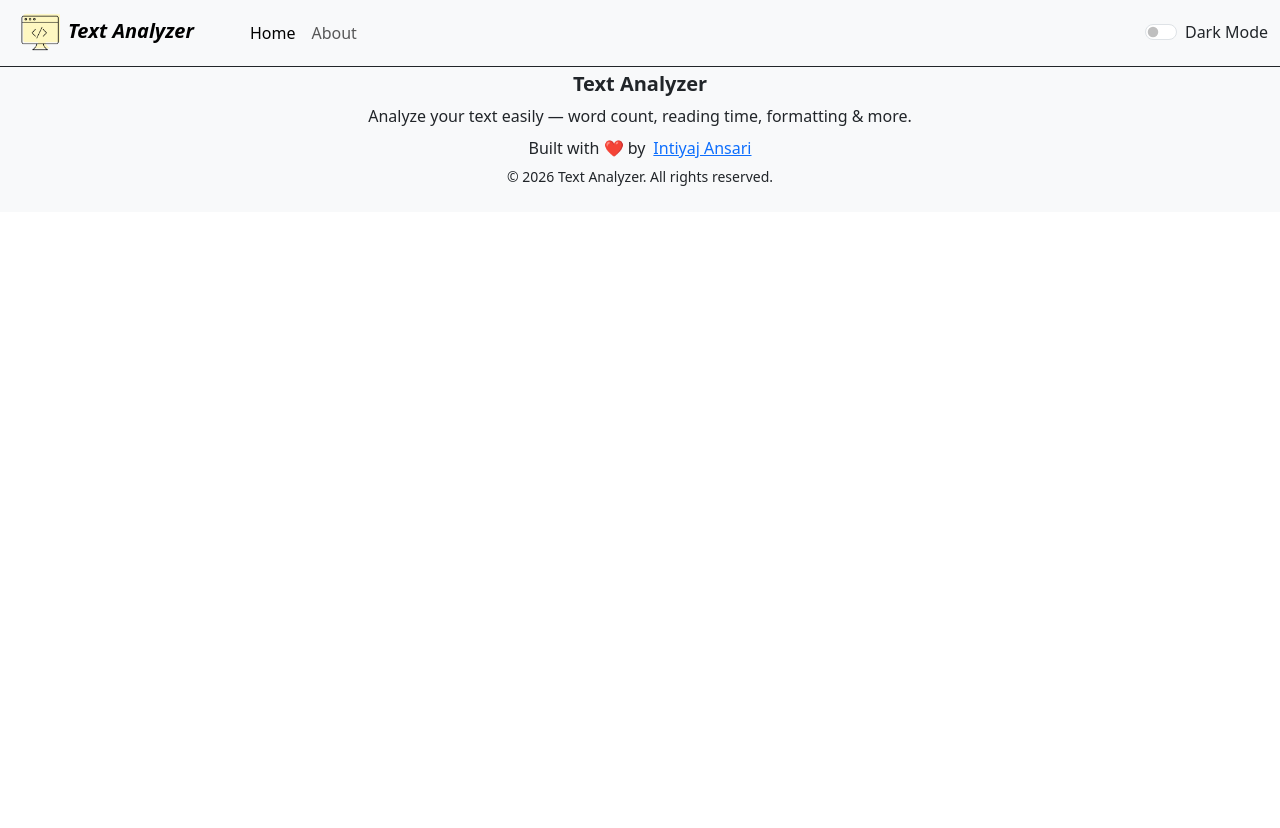
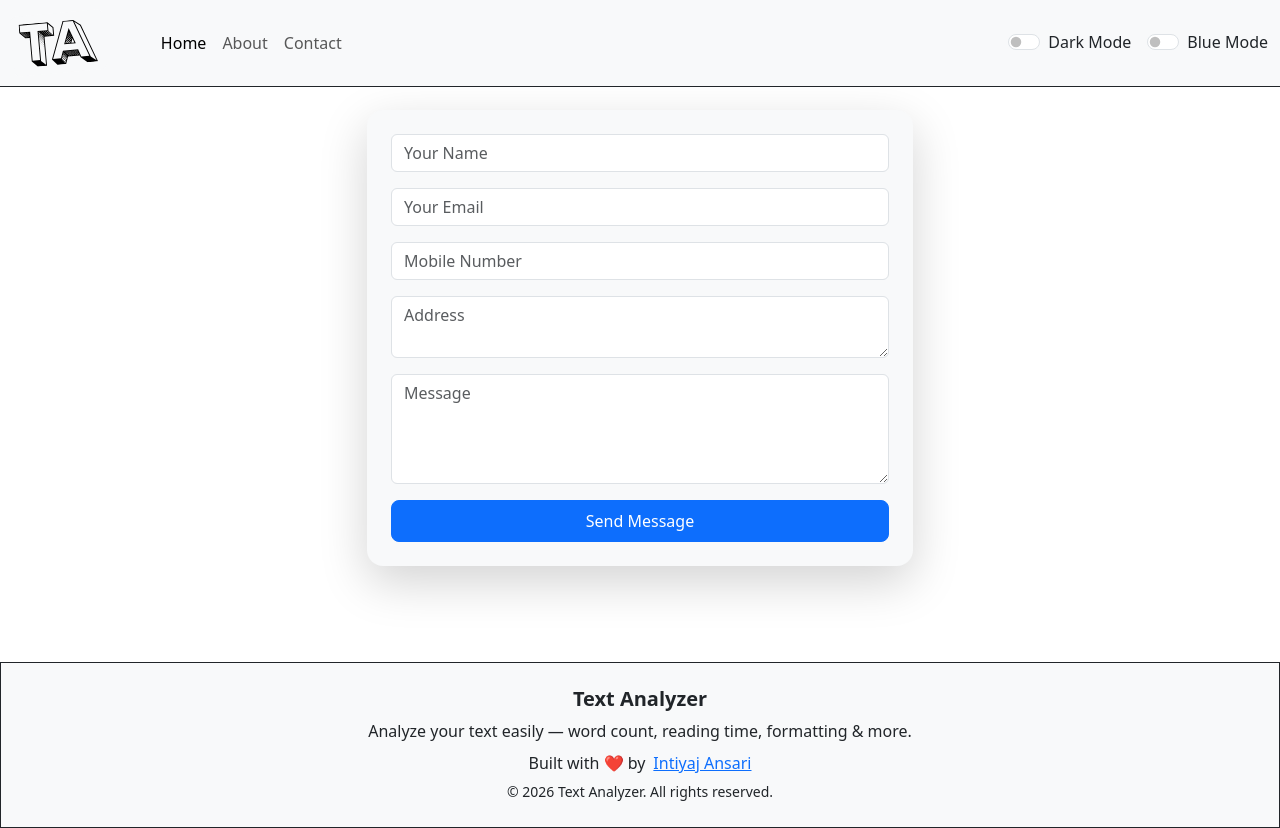
Before and after one commit to Intiyaj-Raj/text-analyzer-web-app, a React (Vite) app: page /contact in a window 1280 px wide. Before the commit the page ends 800 px from the top, so only its background shows below. Built offline with nearby package versions, Linux system fonts and the light colour scheme.

Commit message:
add contact page or change style

```diff
--- a/src/App.jsx
+++ b/src/App.jsx
@@ -5,11 +5,12 @@ import { BrowserRouter, Route, Routes } from 'react-router-dom';
 import Navbar from './components/Navbar';
 import Footer from './components/Footer';
 import About from './components/About'
+import Contact from './components/Contact';
 const App = () => {
 
   const [mode, setMode] = useState("light")
 
-  const toggleMode = () => {
+  const setDarkMode = () => {
     if (mode === "light") {
       setMode("dark")
       document.body.style.backgroundColor = "black"
@@ -20,12 +21,20 @@ const App = () => {
     }
   }
 
+  const setBlueMode = () => {
+    const newMode = mode === 'light' ? 'dark' : 'light';
+    setMode(newMode);
+
+    document.body.style.backgroundColor =
+      newMode === 'dark' ? "#01011c" : "white";
+  };
   return (
     <BrowserRouter>
-      <Navbar mode={mode} toggleMode={toggleMode} />
+      <Navbar mode={mode} setDarkMode={setDarkMode} setBlueMode={setBlueMode} />
       <Routes>
-        <Route path='/' element={<Textforms mode={mode} toggleMode={toggleMode} />} />
+        <Route path='/' element={<Textforms mode={mode} setDarkMode={setDarkMode} />} />
         <Route path='/about' element={<About mode={mode} />} />
+        <Route path='/contact' element={<Contact mode={mode} />} />
       </Routes>
       <Footer mode={mode} />
     </BrowserRouter>
--- /dev/null
+++ b/src/components/Contact.jsx
@@ -0,0 +1,79 @@
+import React from "react";
+
+const Contact = () => {
+
+    const handleSubmit = (e) => {
+        e.preventDefault();
+        alert("Form submitted 👍");
+        e.target.reset();
+    };
+
+    return (
+        <div className="container py-5">
+
+            <h2 className="text-center fw-bold mb-4">
+                Contact Us
+            </h2>
+
+            <div className="row justify-content-center">
+                <div className="col-md-6">
+
+                    {/* Card */}
+                    <div className="card shadow-lg border-0 rounded-4 p-4 bg-light">
+
+                        <form onSubmit={handleSubmit}>
+
+                            <input
+                                type="text"
+                                className="form-control mb-3"
+                                placeholder="Your Name"
+                                required
+                            />
+
+                            <input
+                                type="email"
+                                className="form-control mb-3"
+                                placeholder="Your Email"
+                                required
+                            />
+
+                            <input
+                                type="tel"
+                                className="form-control mb-3"
+                                placeholder="Mobile Number"
+                                required
+                            />
+
+                            <textarea
+                                className="form-control mb-3"
+                                rows="2"
+                                placeholder="Address"
+                                required
+                            ></textarea>
+
+                            <textarea
+                                className="form-control mb-3"
+                                rows="4"
+                                placeholder="Message"
+                                required
+                            ></textarea>
+
+                            <button
+                                type="submit"
+                                className="btn btn-primary w-100 rounded-3 py-2"
+                            >
+                                Send Message
+                            </button>
+
+                        </form>
+
+                    </div>
+
+                </div>
+            </div>
+
+        </div>
+    );
+};
+
+export default Contact;
--- a/src/components/Footer.jsx
+++ b/src/components/Footer.jsx
@@ -5,7 +5,7 @@ const Footer = (props) => {
     return (
         <footer
             className={`py-4 mt-5 text-center bg-${props.mode === "light" ? "light" : "dark"
-                } text-${props.mode === "light" ? "dark" : "light"}`}
+                } text-${props.mode === "light" ? "dark" : "light"}  border border-top border-dark`}
         >
             <div className="container">
 
--- a/src/components/Navbar.jsx
+++ b/src/components/Navbar.jsx
@@ -1,11 +1,11 @@
 import React from 'react';
 import { Link } from 'react-router-dom';
-import logo from '../assets/text-analyze.png';
+import logo from '../assets/text-analyze.svg';
 
 const Navbar = (props) => {
     return (
         <header>
-            <nav className={`navbar navbar-expand-md navbar-${props.mode} bg-${props.mode} fixed-top border-bottom border-${props.mode === 'light' ? 'dark' : 'light'}`}>
+            <nav className={`navbar navbar-expand-md navbar-${props.mode === 'light' ? 'light' : 'dark'} bg-${props.mode === 'light' ? 'light' : 'dark'} fixed-top border-bottom border-${props.mode === 'light' ? 'dark' : 'light'}`}>
                 <div className="container-fluid">
 
                     {/* Logo */}
@@ -13,10 +13,10 @@ const Navbar = (props) => {
                         <img
                             src={logo}
                             alt="logo"
-                            className="px-2"
-                            style={{ height: "40px" }}
+                            className="px-2 rounded bg-light p-1 py-2"
+                            style={{ height: "60px", transform: "rotate(-5deg)" }}
                         />
-                        Text Analyzer
+
                     </Link>
 
                     {/* Menu Toggle Button */}
@@ -41,19 +41,34 @@ const Navbar = (props) => {
                             <li className="nav-item">
                                 <Link className="nav-link" to="/about">About</Link>
                             </li>
+                            <li className="nav-item">
+                                <Link className="nav-link" to="/contact">Contact</Link>
+                            </li>
                         </ul>
 
                         {/* Toggle Button */}
                         <div className={`form-check form-switch text-${props.mode === "light" ? "dark" : "light"} ms-md-3`}>
                             <input
                                 className="form-check-input"
-                                onClick={props.toggleMode}
+                                onClick={props.setDarkMode}
                                 type="checkbox"
                                 id="switchCheckDefault"
                                 style={{ cursor: "pointer" }}
                             />
                             <label className="form-check-label" htmlFor="switchCheckDefault">
                                 Dark Mode
+                            </label>
+                        </div>
+                        <div className={`form-check form-switch text-${props.mode === "light" ? "dark" : "light"} ms-md-3`}>
+                            <input
+                                className="form-check-input"
+                                onClick={props.setBlueMode}
+                                type="checkbox"
+                                id="switchCheckDefault"
+                                style={{ cursor: "pointer" }}
+                            />
+                            <label className="form-check-label" htmlFor="switchCheckDefault">
+                                Blue Mode
                             </label>
                         </div>
 
--- a/src/components/Textforms.jsx
+++ b/src/components/Textforms.jsx
@@ -65,7 +65,6 @@ const Textforms = (props) => {
             <div className={"container py-5 black-shadow"}>
                 <div className={`card shadow-lg p-4 bg-${props.mode === "light" ? "light" : "dark"} text-${props.mode === 'light' ? 'dark' : 'light'}`} >
                     <div className="d-flex justify-content-between align-items-center">
-
                         <h2 className="mb-4 text-center w-100">
                             😍 Text Analyzer 😍
                         </h2>
```
Also changed, not shown: src/components/About.jsx (+8 -8 lines), src/components/Togglebtn.jsx (deleted, +0 -14 lines), src/assets/text-analyze.png (deleted), src/assets/text-analyze.svg (added).
